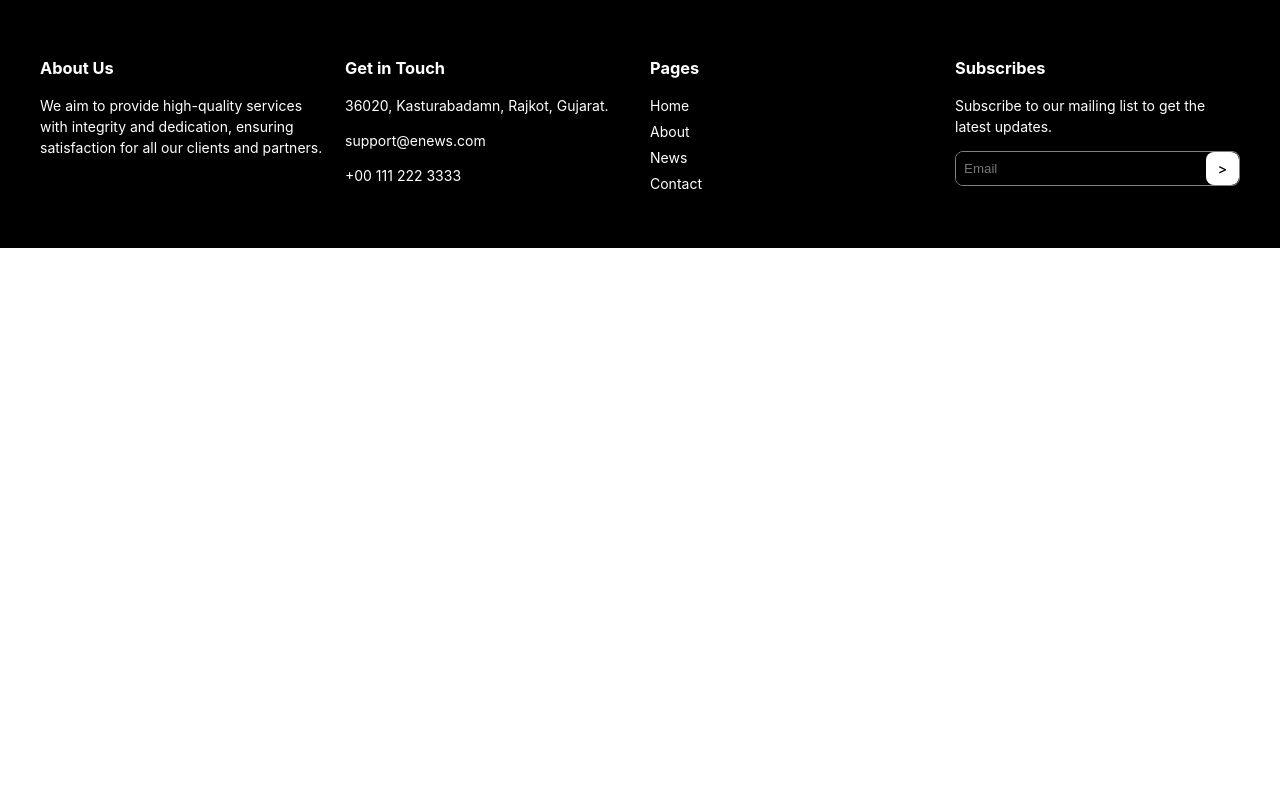
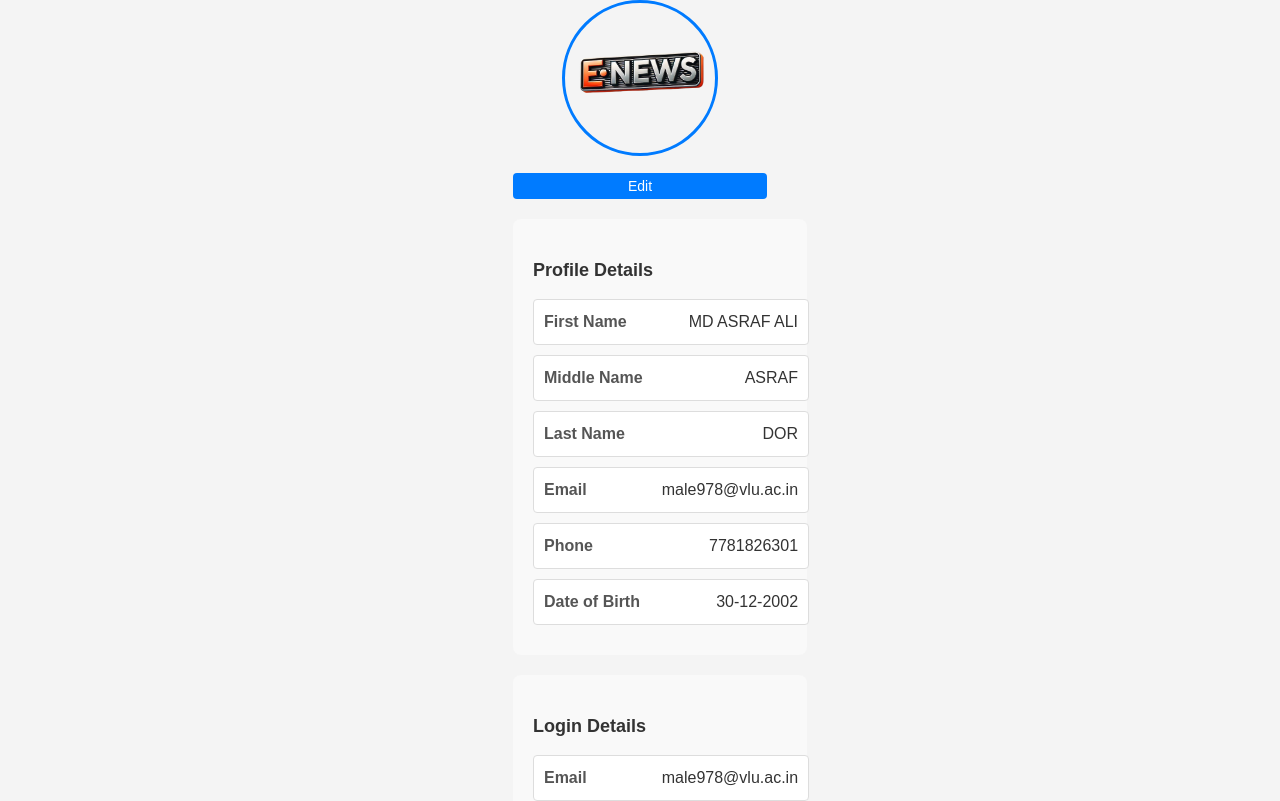
Before and after one commit to mbughuni/E-News-React, a React (Vite) app in the folder e-news/: page / in a window 1280 px wide. Shown: the top 801 px of the page. Built offline with nearby package versions, Linux system fonts and the light colour scheme.

Commit message:
profile page in progress

```diff
--- /dev/null
+++ b/e-news/src/Component/profile.jsx
@@ -0,0 +1,131 @@
+import '../styles/profile.css'; // Ensure the path is correct
+
+
+// const ProfileDetails = () => {
+//   return (
+//     <div className="profile-container">
+//       <header className="profile-header">
+//         <h1>About You</h1>
+//         <h2>Profile Details</h2>
+//       </header>
+//       <p className="profile-description">
+//         Lorem ipsum dolor sit amet, consectetur adipiscing elit. Aliquid, fuga quam saepe earum debitis sapiente.
+//       </p>
+//       <div className="profile-content">
+//         <div className="profile-picture">
+//           <img src="profile-pic-url" alt="Profile" />
+//           <h3>MD ASRAF ALI</h3>
+//         </div>
+//         <button className="edit-button">Edit</button>
+//         <div className="profile-details">
+//           <h4>Profile Details</h4>
+//           <div className="profile-field">
+//             <label>First Name</label>
+//             <input type="text" value="MD" readOnly />
+//           </div>
+//           <div className="profile-field">
+//             <label>Middle Name</label>
+//             <input type="text" value="ASRAF" readOnly />
+//           </div>
+//           <div className="profile-field">
+//             <label>Last Name</label>
+//             <input type="text" value="ALI" readOnly />
+//           </div>
+//           <div className="profile-field">
+//             <label>Email</label>
+//             <input type="email" value="mail692@pku.ac.in" readOnly />
+//           </div>
+//           <div className="profile-field">
+//             <label>Phone</label>
+//             <input type="text" value="7781826301" readOnly />
+//           </div>
+//           <div className="profile-field">
+//             <label>DOB</label>
+//             <input type="text" value="30-12-2002" readOnly />
+//           </div>
+//         </div>
+//         <div className="login-details">
+//           <h4>Login Details</h4>
+//           <div className="profile-field">
+//             <label>Email</label>
+//             <input type="email" value="mail692@pku.ac.in" readOnly />
+//           </div>
+//           <div className="profile-field">
+//             <label>Phone</label>
+//             <input type="text" value="7781826301" readOnly />
+//           </div>
+//           <div className="profile-field">
+//             <label>Password</label>
+//             <input type="password" value="************" readOnly />
+//           </div>
+//           <a href="#" className="change-password">Change Password?</a>
+//         </div>
+//       </div>
+//     </div>
+//   );
+// };
+
+// export default ProfileDetails;
+
+
+const ProfileForm = () => {
+    return (
+
+        <div className="profile-content">
+          <div className="image-section">
+            <img src="/assets/A3.png" alt="Profile" />
+            <button className="edit-button">Edit</button>
+          </div>
+
+          <div className="details-section">
+            <div className="profile-details">
+              <h3>Profile Details</h3>
+              <div className="detail-item">
+                <span className="label">First Name</span>
+                <span className="value">MD ASRAF ALI</span>
+              </div>
+              <div className="detail-item">
+                <span className="label">Middle Name</span>
+                <span className="value">ASRAF</span>
+              </div>
+              <div className="detail-item">
+                <span className="label">Last Name</span>
+                <span className="value">DOR</span>
+              </div>
+              <div className="detail-item">
+                <span className="label">Email</span>
+                <span className="value">male978@vlu.ac.in</span>
+              </div>
+              <div className="detail-item">
+                <span className="label">Phone</span>
+                <span className="value">7781826301</span>
+              </div>
+              <div className="detail-item">
+                <span className="label">Date of Birth</span>
+                <span className="value">30-12-2002</span>
+              </div>
+            </div>
+
+            <div className="login-details">
+              <h3>Login Details</h3>
+              <div className="detail-item">
+                <span className="label">Email</span>
+                <span className="value">male978@vlu.ac.in</span>
+              </div>
+              <div className="detail-item">
+                <span className="label">Phone</span>
+                <span className="value">7781826301</span>
+              </div>
+              <div className="detail-item">
+                <span className="label">Password</span>
+                <span className="value">********</span>
+              </div>
+              <button type="button">Change Password</button>
+            </div>
+          </div>
+        </div>
+
+    );
+  };
+
+  export default ProfileForm;
--- a/e-news/src/main.jsx
+++ b/e-news/src/main.jsx
@@ -1,14 +1,17 @@
 import { StrictMode } from 'react'
 import { createRoot } from 'react-dom/client'
 import './index.css'
-import Footer from './Component/footer'
+// import Footer from './Component/footer'
 // import Navbar from './Component/navbar'
 
+// import ProfileDetails from './Component/profile'
+import ProfileForm from './Component/profile'
 
 createRoot(document.getElementById('root')).render(
   <StrictMode>
 {/* <Navbar></Navbar> */}
-<Footer></Footer>
+{/* <Footer></Footer> */}
+<ProfileForm></ProfileForm>
   </StrictMode>,
 )
 
--- /dev/null
+++ b/e-news/src/styles/profile.css
@@ -0,0 +1,255 @@
+/* ProfileDetails.css
+body {
+    background-color: #f4f4f9;
+    margin: 0;
+    padding: 0;
+    font-family: Arial, sans-serif;
+  }
+
+  .profile-container {
+    padding: 20px;
+    max-width: 1000px;
+    margin: 0 auto;
+    background-color: #ffffff;
+    border-radius: 10px;
+    box-shadow: 0 4px 8px rgba(0, 0, 0, 0.1);
+  }
+
+  .profile-header {
+    text-align: center;
+    background-color: #4b7bec;
+    color: white;
+    padding: 20px 0;
+    border-radius: 10px 10px 0 0;
+  }
+
+  .profile-header h1 {
+    margin: 0;
+    font-size: 24px;
+  }
+  h3,h4{
+    color: black;
+  }
+  label{
+    color: black;
+  }
+  .profile-header h2 {
+    margin: 0;
+    font-size: 18px;
+  }
+
+  .profile-description {
+    text-align: center;
+    margin: 20px 0;
+    color: #7f8c8d;
+  }
+
+  .profile-content {
+    display: flex;
+    flex-direction: column;
+    align-items: center;
+  }
+
+  .profile-picture {
+    text-align: center;
+    margin-bottom: 20px;
+  }
+
+  .profile-picture img {
+    border-radius: 50%;
+    width: 100px;
+    height: 100px;
+  }
+
+  .profile-picture h3 {
+    margin: 10px 0;
+  }
+
+  .edit-button {
+    background-color: #4b7bec;
+    color: white;
+    border: none;
+    padding: 10px 20px;
+    cursor: pointer;
+    margin: 20px 0;
+    border-radius: 5px;
+  }
+
+  .profile-details, .login-details {
+    width: 100%;
+    max-width: 500px;
+    margin: 20px 0;
+  }
+
+  .profile-field {
+    margin-bottom: 15px;
+  }
+
+  .profile-field label {
+    display: block;
+    margin-bottom: 5px;
+    font-weight: bold;
+  }
+
+  .profile-field input {
+    width: 100%;
+    padding: 8px;
+    box-sizing: border-box;
+    border: 1px solid #ccc;
+    border-radius: 5px;
+  }
+
+  .change-password {
+    color: #4b7bec;
+    text-decoration: none;
+  }
+
+  .change-password:hover {
+    text-decoration: underline;
+  }
+   */
+
+  body {
+  font-family: Arial, sans-serif;
+  margin: 0;
+  padding: 0;
+  background-color: #f4f4f4;
+  display: flex;
+  justify-content: center;
+  align-items: center;
+  min-height: 100vh;
+}
+
+/* Main container - increased width */
+.profile-container {
+  width: 90%; /* Increased width */
+  max-width: 1200px; /* Increased max-width */
+  margin: 0 auto;
+  background-color: #fff;
+  border-radius: 8px;
+  overflow: hidden;
+  padding: 20px;
+  box-shadow: 0 0 10px rgba(0, 0, 0, 0.1);
+}
+
+.profile-content {
+  display: flex;
+  flex-direction: column;
+  align-items: center;
+}
+
+/* Image section - increased width */
+.image-section {
+  text-align: center;
+  margin-bottom: 20px;
+  width: 100%; /* Full width of the container */
+}
+
+.image-section img {
+  width: 150px;
+  height: 150px;
+  border-radius: 50%;
+  border: 3px solid #007bff;
+}
+
+.edit-button {
+  display: block;
+  margin: 10px auto 0;
+  padding: 5px 1px;
+  background-color: #007bff;
+  color: #fff;
+  border: none;
+  border-radius: 4px;
+  cursor: pointer;
+  font-size: 14px;
+}
+
+.edit-button:hover {
+  background-color: #0056b3;
+}
+
+/* Details section - increased width */
+.details-section {
+  width: 100%; /* Full width of the container */
+  max-width: 1000px; /* Increased max-width */
+}
+
+/* Profile and login details - increased width */
+.profile-details, .login-details {
+  background-color: #f9f9f9;
+  padding: 20px; /* Increased padding */
+  border-radius: 8px;
+  margin-bottom: 20px;
+  width: 100%; /* Full width of the container */
+}
+
+.profile-details h3, .login-details h3 {
+  margin-bottom: 15px;
+  font-size: 18px;
+  color: #333;
+}
+
+.detail-item {
+  display: flex;
+  justify-content: space-between;
+  margin-bottom: 10px;
+  padding: 10px;
+  background-color: #fff;
+  border: 1px solid #ddd;
+  border-radius: 4px;
+  width: 100%; /* Full width of the container */
+}
+
+.detail-item .label {
+  font-weight: bold;
+  color: #555;
+}
+
+.detail-item .value {
+  color: #333;
+}
+
+button {
+  padding: 10px 20px;
+  background-color: #007bff;
+  color: #fff;
+  border: none;
+  border-radius: 4px;
+  cursor: pointer;
+  font-size: 14px;
+  width: 100%; /* Full width of the container */
+}
+
+button:hover {
+  background-color: #0056b3;
+}
+
+/* Responsive design for smaller screens */
+@media (max-width: 768px) {
+  .profile-container {
+    width: 95%; /* Slightly reduced width for mobile */
+    padding: 15px;
+  }
+
+  .image-section img {
+    width: 100px;
+    height: 100px;
+  }
+
+  .details-section {
+    padding: 0 10px;
+  }
+
+  .detail-item {
+    flex-direction: column;
+  }
+
+  .detail-item .label {
+    margin-bottom: 5px;
+  }
+
+  button {
+    width: 100%;
+    padding: 12px;
+  }
+}
```
Also changed, not shown: e-news/src/index.jsx (deleted, +0 -11 lines).
